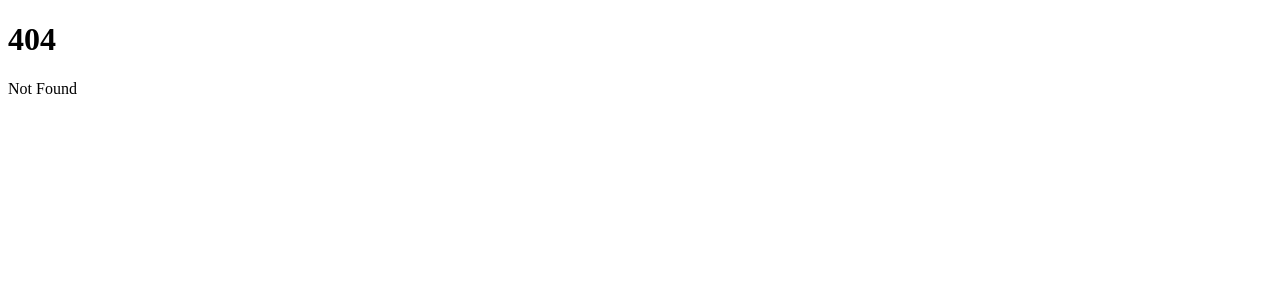
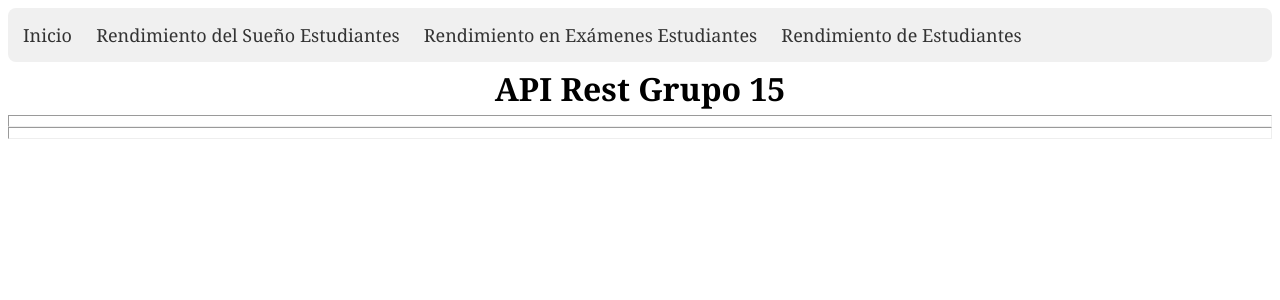
Before and after one commit to gti-sos/SOS2324-15, a SvelteKit app in the folder front/: page /performance-dataset in a window 1280 px wide. Before the commit this address had no page. Shown: the top 300 px of the page. Built offline with nearby package versions, Linux system fonts and the light colour scheme.

Commit message:
late kenz0

```diff
--- /dev/null
+++ b/front/src/routes/+layout.svelte
@@ -0,0 +1,20 @@
+<script>
+  import Header from "./Header.svelte";
+</script>
+
+<Header/>
+<h1>API Rest Grupo 15</h1>
+<hr>
+<slot></slot>
+<hr>
+<style>
+  * {
+    font-family: 'Georgia', sans-serif; /* Fuente */
+    margin: 0; /* Eliminar margen predeterminado */
+    padding: 5px; /* Espaciado interno */
+  }
+
+  h1 {
+    text-align: center; /* Centrar el texto horizontalmente */
+  }
+</style>
--- a/front/src/routes/+page.svelte
+++ b/front/src/routes/+page.svelte
@@ -1,3 +1,46 @@
-<h1>Welcome to SvelteKit</h1>
-<p>Visit <a href="https://kit.svelte.dev">kit.svelte.dev</a> to read the documentation</p>
-change !!!!!!
+<h2>Documentación Postman</h2>
+<ul>
+    <li><a href="https://sos2324-15.appspot.com/api/v1/students-sleep-health/docs">Documentación sueño</a></li>
+    <li><a href="https://sos2324-15.appspot.com/api/v1/students-performance-in-exams/docs">Documentación exámenes</a></li>
+    <li><a href="https://sos2324-15.appspot.com/api/v1/students-performance-dataset/docs">Documentación rendimiento</a></li>
+</ul>
+<h2>API's </h2>
+<ul>
+    <li><a href="https://sos2324-15.appspot.com/api/v1/students-sleep-health">Datos del sueño</a> (desarrollado por Sergio Kenzo Cortés González)</li>
+    <li><a href="https://sos2324-15.appspot.com/api/v1/students-performance-in-exams">Datos de exámenes</a> (desarrollado por Oscar García González)</li>
+    <li><a href="https://sos2324-15.appspot.com/api/v1/students-performance-dataset">Datos de rendimiento</a> (desarrollado por Marta Fernández Carmona)</li>
+</ul>
+<h3>Repositorio Github</h3>
+<a href="https://github.com/gti-sos/SOS2324-15">gti-sos/SOS2324-15</a>
+
+<h3>Miembros del grupo</h3>
+<ul>
+    <li><a href="https://github.com/SergioKenz0">Sergio Kenzo Cortés González</a> (students-sleep-health)</li>
+    <li><a href="https://github.com/oscgargon2">Oscar García González</a> (students-performance-in-exams)</li>
+    <li><a href="https://github.com/martaafdez07">Marta Fernández Carmona</a> (students-performance-dataset)</li>
+</ul>
+<style>
+    * {
+      font-family: 'Georgia', sans-serif; /* Fuente */
+      margin: 0; /* Eliminar margen predeterminado */
+      padding: 4px; /* Espaciado interno */
+    }
+
+    h2, h3 {
+      margin-top: 10px; /* Espacio entre títulos */
+    }
+
+    ul {
+      list-style-type: none; /* Eliminar viñetas de las listas */
+      padding: 0; /* Eliminar relleno de las listas */
+    }
+
+    a {
+      color: #337ab7; /* Color del enlace */
+      text-decoration: none; /* Sin subrayado */
+    }
+
+    a:hover {
+      text-decoration: underline; /* Subrayado al pasar el ratón */
+    }
+  </style>
--- /dev/null
+++ b/front/src/routes/Header.svelte
@@ -0,0 +1,27 @@
+<nav>
+    <a href="/" class="nav-link">Inicio</a>
+    <a href="/sleep-health" class="nav-link">Rendimiento del Sueño Estudiantes</a>
+    <a href="/performance-in-exams" class="nav-link">Rendimiento en Exámenes Estudiantes</a>
+    <a href="/performance-dataset" class="nav-link">Rendimiento de Estudiantes</a>
+</nav>
+
+<style>
+    nav {
+        background-color: #f0f0f0; /* Color de fondo */
+        padding: 15px; /* Espaciado interno */
+        border-radius: 8px; /* Bordes redondeados */
+        font-family: 'Georgia', sans-serif; /* Fuente */
+    }
+
+    .nav-link {
+        color: #333; /* Color del texto */
+        text-decoration: none; /* Sin subrayado */
+        margin-right: 20px; /* Espaciado entre enlaces */
+        font-size: 18px; /* Tamaño del texto */
+        transition: color 0.3s; /* Transición suave del color */
+    }
+
+    .nav-link:hover {
+        color: #4571e9; /* Cambio de color al pasar el ratón */
+    }
+</style>
```
Also changed, not shown: front/src/routes/performance-dataset/+page.svelte (added), front/src/routes/performance-in-exams/+page.svelte (added), front/src/routes/sleep-health/+page.svelte (added).
